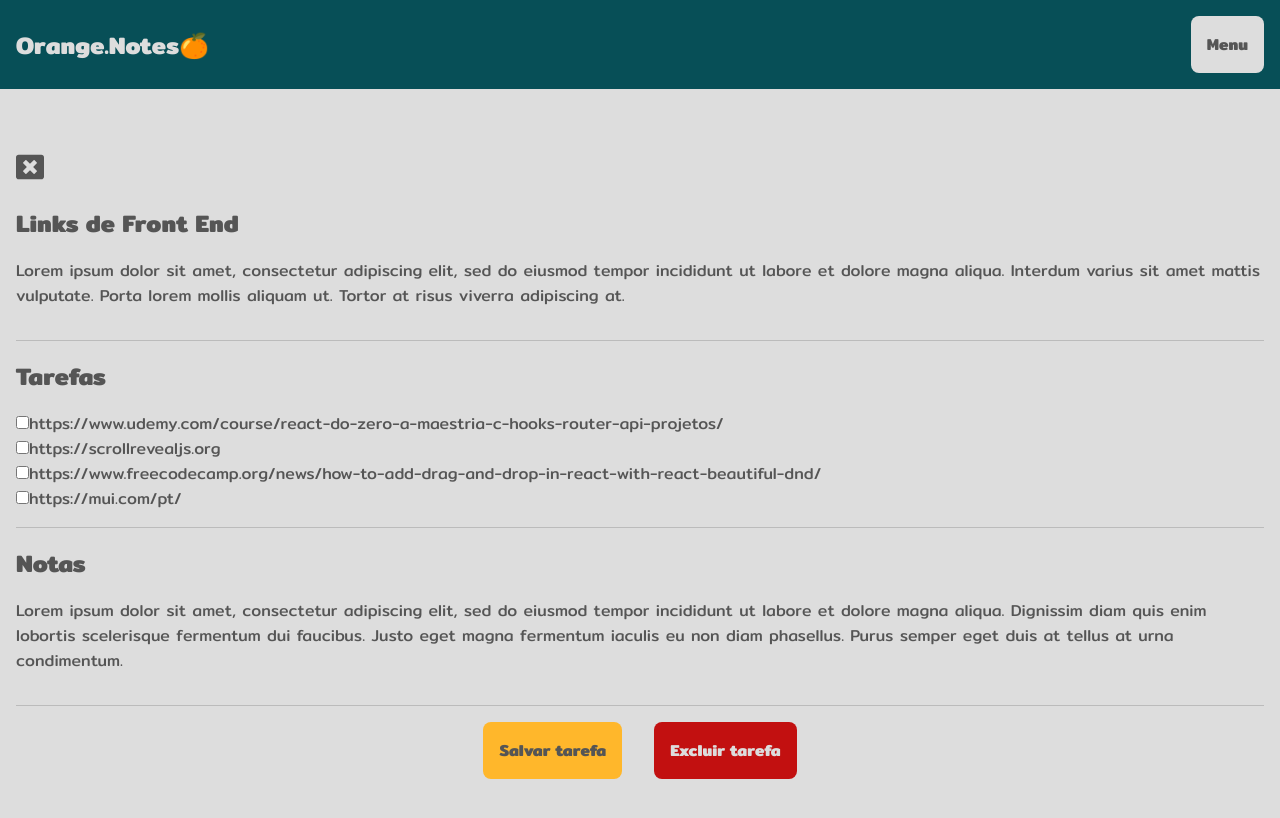
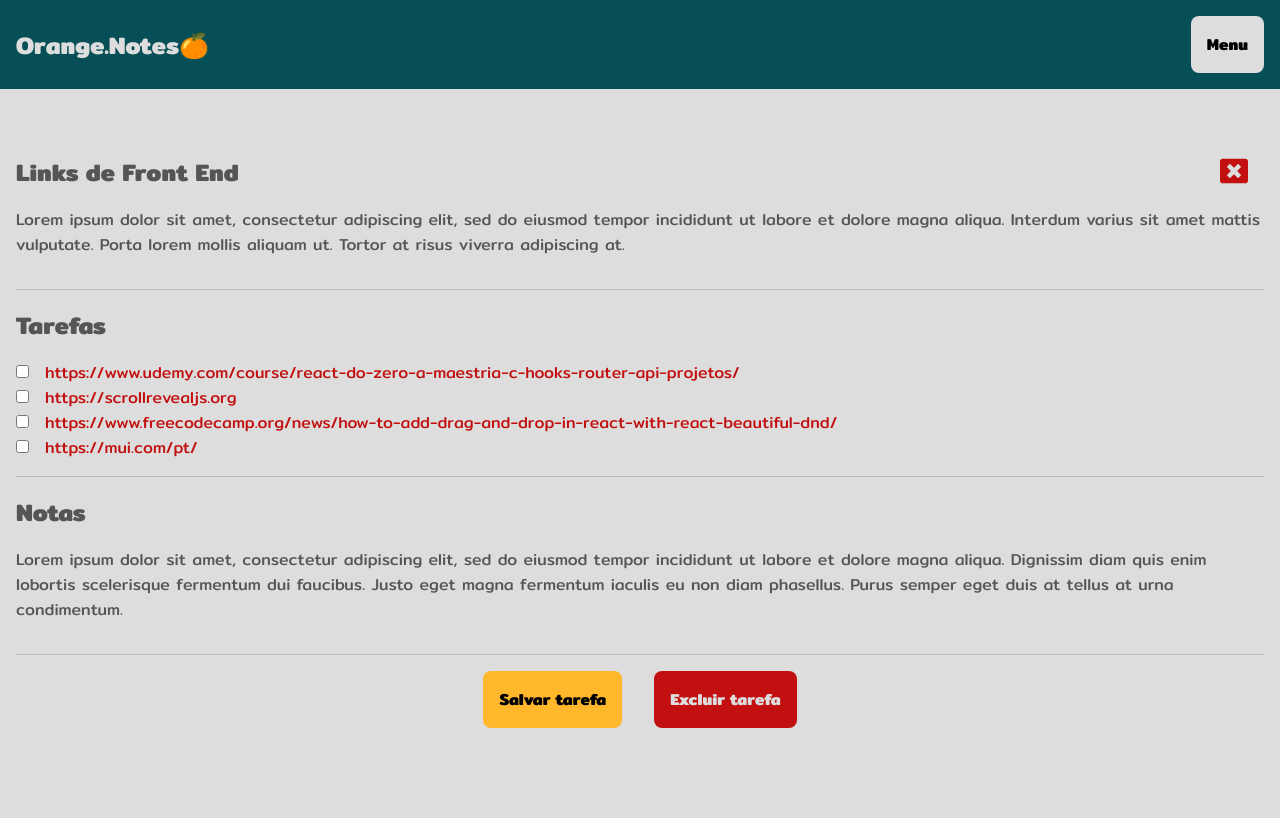
Before and after one commit to sucodelarangela/orange-notes, a React (Vite) app: page /cards/1 in a window 1280 px wide. Shown: the top 818 px of the page. Built offline with nearby package versions, Linux system fonts and the light colour scheme; data requests are answered from the project's data file; the HTML template or start-up script is replaced by a standard one.

Commit message:
fix some styles

```diff
--- a/src/App.sass
+++ b/src/App.sass
@@ -6,11 +6,11 @@
   margin: 0
   padding: 0
   text-decoration: none
-  color: variables.$primary-color
 
 body
   font-family: variables.$main-font
   background: variables.$bg-color
+  color: variables.$primary-color
 
 button, textarea, input, ::placeholder
   font-family: variables.$main-font
@@ -18,3 +18,6 @@ button, textarea, input, ::placeholder
 
 h1
   font-size: 1.5rem
+
+a
+  color: variables.$primary-color
--- a/src/pages/Create/style.sass
+++ b/src/pages/Create/style.sass
@@ -2,6 +2,7 @@
 
 .create
     margin: 4rem 1rem
+    position: relative
     &__sections
         padding-bottom: 1rem
         border-bottom: 1px solid variables.$secondary-color
@@ -16,8 +17,20 @@
             border-radius: 8px
             overflow: hidden
             margin-bottom: 1rem
+        &--link
+            color: variables.$red
     &__buttons
         display: flex
         justify-content: center
         gap: 2rem
         margin: 1rem 0
+    &__close
+        position: absolute
+        right: 1rem
+        top: .25rem
+        color: variables.$red
+        transition: .3s
+        &:hover
+            color: variables.$light-red
+    & input[type='checkbox']
+        margin-right: 1rem
```
